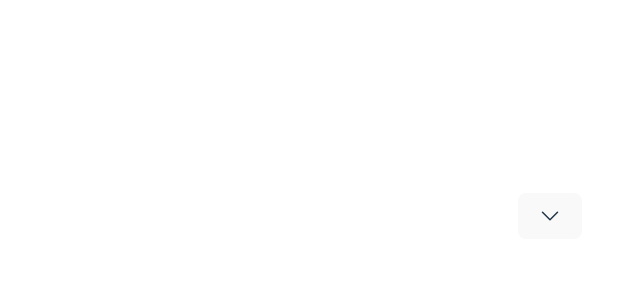
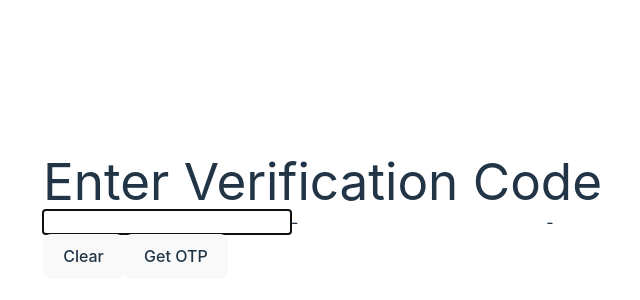
Before and after one commit to viet34tqc/react-coding-exercices, a React (Vite) app: page / in a window 1280 px wide. Shown: the part 184-484 px from the top of the page, without its empty margins (90-730 px from the left). Built offline with nearby package versions, Linux system fonts and the light colour scheme.

Commit message:
Simple OTP inputs

```diff
--- a/src/App.css
+++ /dev/null
@@ -1,44 +0,0 @@
-.App {
-	display: grid;
-	place-items: center;
-	min-height: 100vh;
-
-	max-width: 1280px;
-	margin: 0 auto;
-	padding: 2rem;
-}
-
-.logo {
-	height: 6em;
-	padding: 1.5em;
-	will-change: filter;
-}
-.logo:hover {
-	filter: drop-shadow(0 0 2em #646cffaa);
-}
-.logo.react:hover {
-	filter: drop-shadow(0 0 2em #61dafbaa);
-}
-
-@keyframes logo-spin {
-	from {
-		transform: rotate(0deg);
-	}
-	to {
-		transform: rotate(360deg);
-	}
-}
-
-@media (prefers-reduced-motion: no-preference) {
-	a:nth-of-type(2) .logo {
-		animation: logo-spin infinite 20s linear;
-	}
-}
-
-.card {
-	padding: 2em;
-}
-
-.read-the-docs {
-	color: #888;
-}
--- a/src/App.tsx
+++ b/src/App.tsx
@@ -1,16 +1,7 @@
-import './App.css';
-import DropdownSelect from './DropdownSelect/DropdownSelect';
-
-const options = [
-  { label: 'One', value: 1 },
-  { label: 'Two', value: 2 },
-  { label: 'Three', value: 3 },
-  { label: 'Four', value: 4 },
-  { label: 'Five', value: 5 },
-];
+import OTPInut from './OTPInut/OTPInut';
 
 function App() {
-  return <DropdownSelect options={options} />;
+  return <OTPInut />;
 }
 
 export default App;
--- /dev/null
+++ b/src/OTPInut/OTPInut.tsx
@@ -0,0 +1,120 @@
+import {
+  ClipboardEvent,
+  Fragment,
+  KeyboardEvent,
+  useEffect,
+  useRef,
+  useState,
+} from 'react';
+import { Button } from '../ui/Button';
+
+type Props = {
+  numInput?: number;
+};
+
+const OTPInut = ({ numInput = 4 }: Props) => {
+  const [currentFocus, setCurrentFocus] = useState(0);
+  const inputRefs = useRef<HTMLInputElement[]>([]);
+
+  const handleFocus = (i: number) => {
+    setCurrentFocus(i);
+    inputRefs.current[i].select();
+  };
+
+  // Focus on the first input when component mounts
+  useEffect(() => {
+    if (!inputRefs.current.length) return;
+    inputRefs.current[0].focus();
+  }, []);
+
+  const handleArrowInteraction = (e: KeyboardEvent<HTMLInputElement>) => {
+    if (e.key === 'ArrowLeft') {
+      focusInput(currentFocus - 1);
+    } else if (e.key === 'ArrowRight') {
+      focusInput(currentFocus + 1);
+    } else if (e.key === 'Delete') {
+      e.preventDefault();
+      inputRefs.current[currentFocus].value = '';
+    } else if (e.key === 'Backspace') {
+      e.preventDefault();
+      inputRefs.current[currentFocus].value = '';
+      focusInput(currentFocus - 1);
+    }
+  };
+
+  const handleInputChange = (i: number) => {
+    focusInput(i + 1);
+  };
+
+  const handlePaste = (e: ClipboardEvent<HTMLInputElement>) => {
+    // We have to abstract the the currentFocus in case we are not pasting it from the first input.
+    const pastedData = e.clipboardData
+      .getData('text/plain')
+      .slice(0, numInput - currentFocus);
+
+    // Only allow string or number.
+    if (!/^[\da-zA-Z]+$/.test(pastedData)) return;
+
+    pastedData.split('').forEach((s, i) => {
+      inputRefs.current[currentFocus + i].value = s;
+    });
+  };
+
+  // This function handle focusing and selecting the active input.
+  const focusInput = (index: number) => {
+    // I'm limiting the currentFocus between 0 and numInput - 1
+    const nextCurrentFocus = Math.max(Math.min(numInput - 1, index), 0);
+    setCurrentFocus(nextCurrentFocus);
+    inputRefs.current[nextCurrentFocus].focus();
+    // TODO: Remove setTimeout
+    // Using setTimeout as a workaround, otherwise input doesn't select the text
+    setTimeout(() => {
+      inputRefs.current[nextCurrentFocus].select();
+    }, 0);
+  };
+
+  const handleClear = () => {
+    inputRefs.current.forEach(input => (input.value = ''));
+    focusInput(0);
+  };
+
+  return (
+    <div className="flex flex-col items-center p-4 gap-8 bg-white rounded-md border border-gray-300 text-[#213547]">
+      <h1 className="text-2xl">Enter Verification Code</h1>
+      <div className="flex items-center gap-4">
+        {Array(numInput)
+          .fill(0)
+          .map((_, i) => (
+            <Fragment key={i}>
+              <input
+                ref={node => {
+                  if (node) inputRefs.current[i] = node;
+                }}
+                onFocus={e => handleFocus(i)}
+                onPaste={handlePaste}
+                onInput={() => handleInputChange(i)}
+                onKeyDown={handleArrowInteraction}
+                autoComplete="off"
+                maxLength={1}
+                type="text"
+                className="bg-white border text-3xl text-center border-gray-500 w-11 aspect-square"
+              />
+              {i !== numInput - 1 && <span>-</span>}
+            </Fragment>
+          ))}
+      </div>
+      <div className="flex gap-4">
+        <Button onClick={handleClear}>Clear</Button>
+        <Button
+          onClick={() =>
+            alert(inputRefs.current.reduce((a, b) => a + b.value, ''))
+          }
+        >
+          Get OTP
+        </Button>
+      </div>
+    </div>
+  );
+};
+
+export default OTPInut;
```
Also changed, not shown: src/OTPInut/README.md (added).
